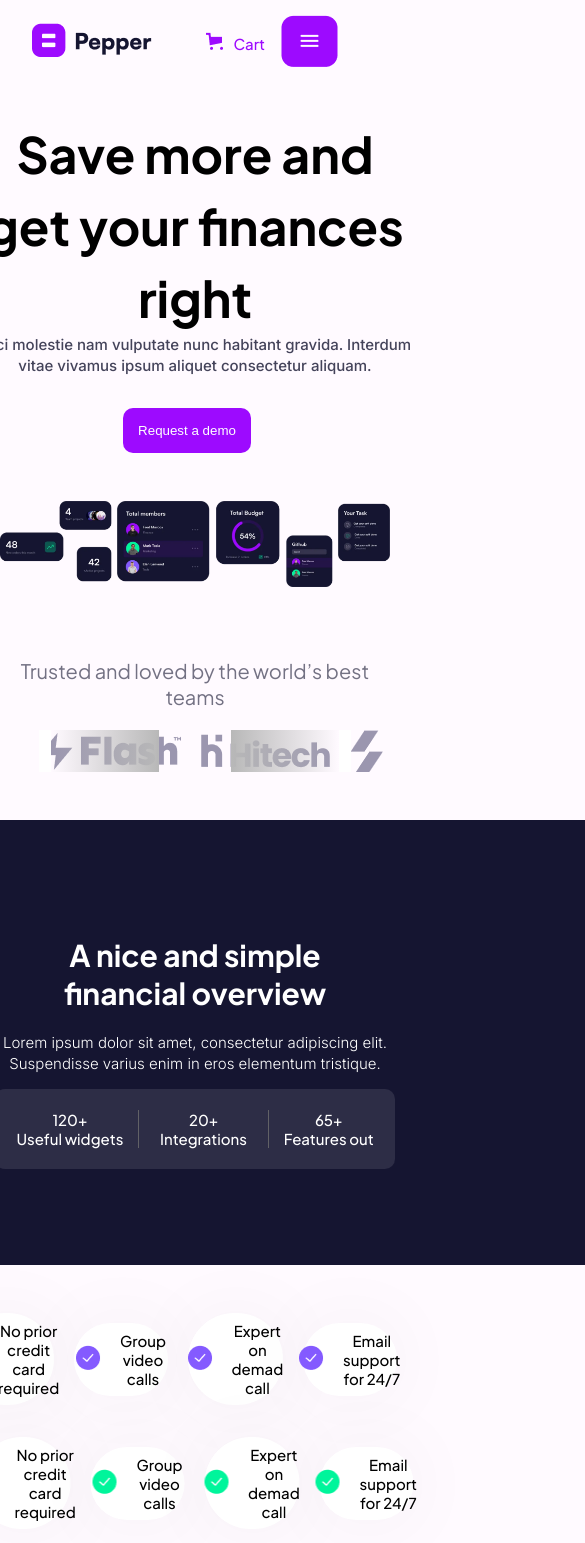
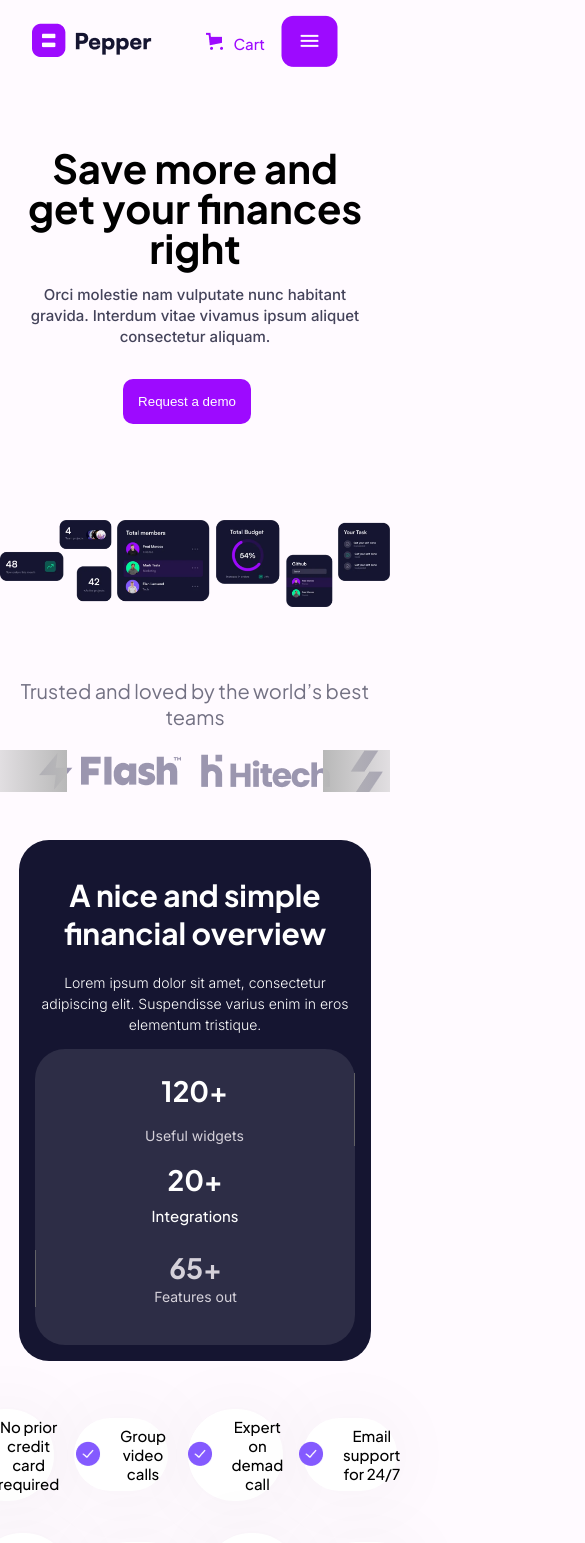
Before and after one commit to Vancey567/pepper, a React (Create React App) app: page / in a window 390 px wide. Shown: the top 1543 px of the page, 585 px wide, since content can reach past the window. Built offline with nearby package versions, Linux system fonts and the light colour scheme.

Commit message:
fixing responsive

```diff
--- a/src/Components/Advantages/Advantages.css
+++ b/src/Components/Advantages/Advantages.css
@@ -25,7 +25,6 @@
   max-width: 480px;
   height: 300px;
   text-align: left;
-
 }
 
 .extra-advantage > h1 {
@@ -42,8 +41,26 @@
 }
 
 @media screen and (max-width: 768px) {
+  .advantage {
+    flex-direction: column;
+  }
+
+  .second-advantage {
+    flex-direction: column-reverse;
+  }
+
   .advantage-div {
     width: 100%;
     height: auto;
   }
+
+  .advantages-container {
+    margin: 1rem;
   }
+
+  .extra-description {
+    width: 22rem;
+    height: 260px;
+    margin: 2rem 0;
+  }
+}
--- a/src/Components/Carousel/Carousel.css
+++ b/src/Components/Carousel/Carousel.css
@@ -2,7 +2,6 @@
   display: flex;
   justify-content: center;
   align-items: center;
-
 }
 
 .carousel {
@@ -11,7 +10,6 @@
   justify-content: space-evenly;
   align-items: center;
   position: relative;
-
 }
 
 .carousel-image > img {
@@ -26,7 +24,13 @@
   top: -2px;
   width: 120px;
   height: 50px;
-    background: linear-gradient(270deg, #b8b8b8 0%, rgba(0, 0, 0, 0) 90%, rgba(0, 0, 0, 0) 0%, #ffffff 90%);
+  background: linear-gradient(
+    270deg,
+    #b8b8b8 0%,
+    rgba(0, 0, 0, 0) 90%,
+    rgba(0, 0, 0, 0) 0%,
+    #ffffff 90%
+  );
 }
 
 .shadow-div1 {
@@ -35,8 +39,13 @@
   width: 120px;
   height: 50px;
   bottom: -5px;
-    background: linear-gradient(90deg, #b8b8b8 0%, rgba(0, 0, 0, 0) 90%, rgba(0, 0, 0, 0) 0%, #ffffff 90%);
-
+  background: linear-gradient(
+    90deg,
+    #b8b8b8 0%,
+    rgba(0, 0, 0, 0) 90%,
+    rgba(0, 0, 0, 0) 0%,
+    #ffffff 90%
+  );
 }
 
 img {
@@ -48,4 +57,18 @@ img {
   .carousel-image {
     width: 50%;
   }
+
+  .shadow-div {
+    left: -100px;
+    width: 8rem;
+    height: 50px;
+    top: 0;
   }
+
+  .shadow-div1 {
+    right: -100px;
+    width: 8rem;
+    height: 50px;
+    bottom: 0;
+  }
+}
--- a/src/Components/Features/Features.css
+++ b/src/Components/Features/Features.css
@@ -17,13 +17,26 @@
     text-align: center;
 }
 
-.features-description > p{
-
-}
-
 .cards {
     display: flex;
     justify-content: center;
     align-items: center;
     flex-wrap: wrap;
 }
+
+@media screen and (max-width: 700px) {
+    .features-description {
+        height: 10rem;
+    }
+
+    .features-description > h1{
+        font-size: 30px;
+        font-weight: 800;
+        line-height: 40px;
+    }
+
+    .features-description > p{
+        font-size: 12px;
+
+    }
+}
--- a/src/Components/FinancialOverview/FinancialOverview.css
+++ b/src/Components/FinancialOverview/FinancialOverview.css
@@ -10,7 +10,6 @@
     background-color: #151531;
     padding: 6rem 18rem;
     border-radius: 30px;
-    /* overflow: hidden; */
 }
 
 .financial-numbers {
@@ -68,3 +67,70 @@
     bottom: 0;
     right: 13.2rem;
 }
+
+@media screen and (max-width: 700px) {
+    .financial {
+        padding: 1rem 1rem;
+        border-radius: 30px;
+        max-width: 400px;
+    }
+
+    .financial-details{
+        width: 20rem;
+    }
+
+    .financial-container {
+
+    }
+
+    .financial-details > p{
+        font-family: 'Inter';
+        font-style: normal;
+        font-weight: 300;
+        font-size: 14px;
+        line-height: 21px;
+        max-width: 20rem;
+    }
+
+    .financial-numbers {
+        width: 100%;
+        height: 18rem;
+        display: block;
+        border-radius: 30px;
+        line-height: 36px;
+        padding: 0.5rem 0 0;
+    }
+
+    /* .widgets.integrations.features-out > h1 {
+        font-size: 28px;
+    } */
+
+    /* .widgets h1, .integrations h1, .features-out h1 {
+        font-size: 28px;
+    } */
+
+    .widgets:first-child, .integrations:first-child, .features-out:first-child {
+    }
+
+    .number {
+        font-family: 'Plus Jakarta Sans';
+        font-style: normal;
+        font-weight: 700;
+        font-size: 28px;
+        line-height: 36px;
+    }
+
+    .financial-items {
+        margin: 1rem 0;
+        padding: 0;
+    }
+
+    .financial-items:last-child {
+        font-family: 'Inter';
+        font-style: normal;
+        font-weight: 400;
+        font-size: 14px;
+        line-height: 21px;
+        color: rgba(255, 250, 255, 0.8);
+    }
+}
--- a/src/Components/FinancialOverview/FinancialOverview.jsx
+++ b/src/Components/FinancialOverview/FinancialOverview.jsx
@@ -21,16 +21,16 @@ const FinancialOverview = () => {
             varius enim in eros elementum tristique.
           </p>
           <div className="financial-numbers">
-            <div className="widgets">
-              <span>120+</span>
-              <span>Useful widgets</span>
+            <div className="widgets financial-items">
+              <span className="number">120+</span>
+              <span className="financial-items">Useful widgets</span>
             </div>
-            <div className="integrations">
-              <span>20+</span>
+            <div className="integrations financial-items">
+              <span className="number">20+</span>
               <span>Integrations</span>
             </div>
-            <div className="features-out">
-              <span>65+</span>
+            <div className="features-out financial-items">
+              <span className="number">65+</span>
               <span>Features out</span>
             </div>
           </div>
--- a/src/Components/Focus/Focus.css
+++ b/src/Components/Focus/Focus.css
@@ -20,3 +20,15 @@
     border: 1px solid #fff;
     margin: 0 0 0 1rem;
 }
+
+@media screen and (max-width: 1050px) {
+    .focus {
+        padding: 2rem 2rem;
+        border-radius: 30px;
+    }
+
+    .focus-details {
+        color: #fff;
+        width: 16rem;
+    }
+}
--- a/src/Components/Footer/Footer.css
+++ b/src/Components/Footer/Footer.css
@@ -82,6 +82,32 @@ li {
 }
 
 
+@media screen and (max-width: 768px) {
+  .footer-container {
+    display: block;
+    background-color: rgb(22, 0, 50);
+    height: 700px;
+    padding: 20px;
+  }
+
+  .template-pages {
+    margin: 0 20px;
+  }
+
+  .right-footer {
+    float: left;
+    text-align: left;
+  }
+
+  .pages > ul {
+    padding: 0;
+  }
+
+  .copyright {
+    left: 20px;
+  }
+}
+
 /* .right-footer li {
   float: left;
 }
--- a/src/Components/Header/Header.css
+++ b/src/Components/Header/Header.css
@@ -58,3 +58,26 @@
     margin-right: 1rem;
     width: 8rem;
 }
+
+@media screen and (max-width: 500px) {
+    .header-action {
+        max-width: 22rem;
+        height: auto;
+        margin: 3rem 0;
+    }
+
+    .header-action > h1 {
+        width: 100%;
+        font-size: 40px;
+        line-height: 40px;
+        margin: 1rem 0;
+    }
+
+    .header-action > p{
+        font-size: 15px;
+        line-height: 21px;
+        width: 100%;
+        margin: 0 0 2rem 0;
+        color: rgba(21, 21, 49, 0.8);
+    }
+}
--- a/src/Components/Services/Services.css
+++ b/src/Components/Services/Services.css
@@ -82,3 +82,23 @@
   box-shadow: 1px 1px 80px rgba(21, 21, 49, 0.05);
   border-radius: 30px;
 }
+
+@media screen and (max-width: 768px) {
+  .services-container {
+    display: block;
+    margin: 0;
+  }
+
+.read-more {
+    padding: 1.2rem;
+    text-align: left;
+}
+
+.read-more > h1 {
+    font-size: 30px;
+    font-weight: 700;
+    line-height: 40px;
+    letter-spacing: 0em;
+    text-align: left;
+}
+}
```
Also changed, not shown: src/Components/Button/Button.jsx (+13 -14 lines). Lines whose indentation alone changed are shown as unchanged.
